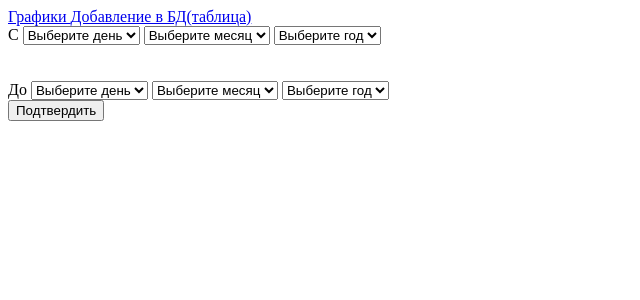
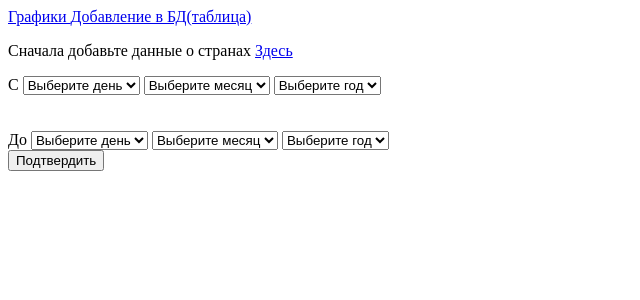
Before and after one commit to TheTriBiX/ITTP, a Django app: template templates/graphix.html in a window 1280 px wide. Shown: the top 300 px of the page, without its empty margins (0-640 px from the left). Run offline with Django 5.2, Linux system fonts and the light colour scheme; the template is opened without the code that fills it, so the values that code supplies are empty.

Commit message:
fixed graphix.html

```diff
--- a/templates/graphix.html
+++ b/templates/graphix.html
@@ -15,6 +15,8 @@
         <input type="checkbox" id="country" name={{ i.currency }}>
         <label for="scales">{{ i.currency }}</label>
     </div>
+    {% empty %}
+    <p>Сначала добавьте данные о странах <a href="{% url 'table' %}">Здесь</a></p>
     {% endfor %}
     <label for="day">C</label>
     <select id="day" name="day_from">
```
